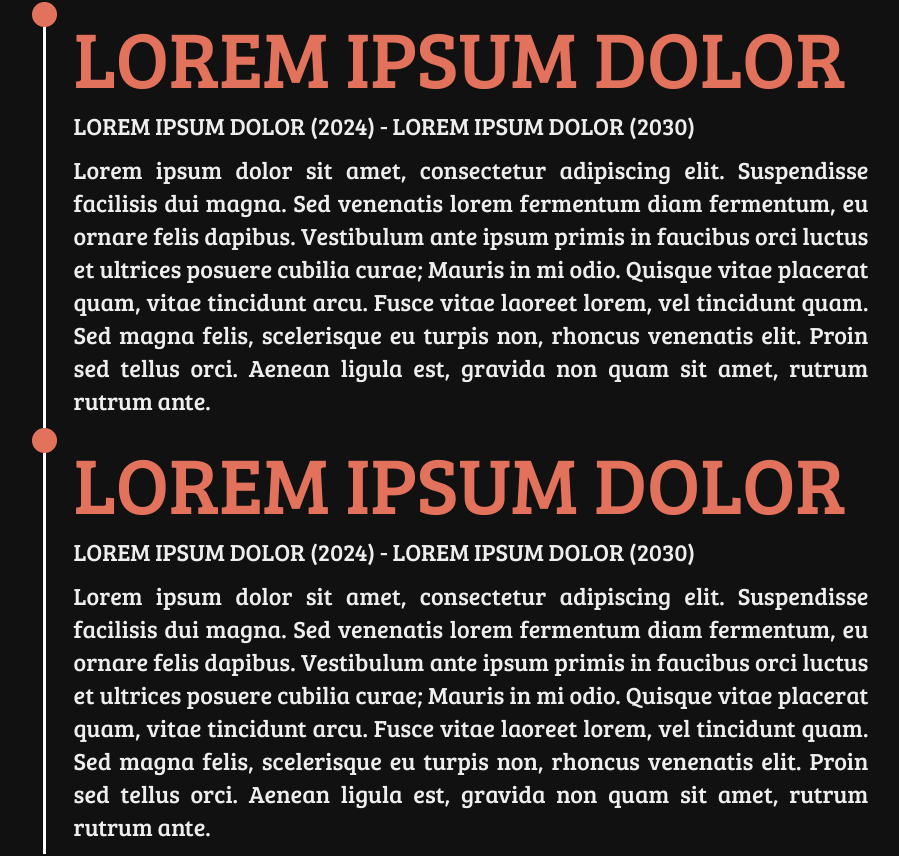
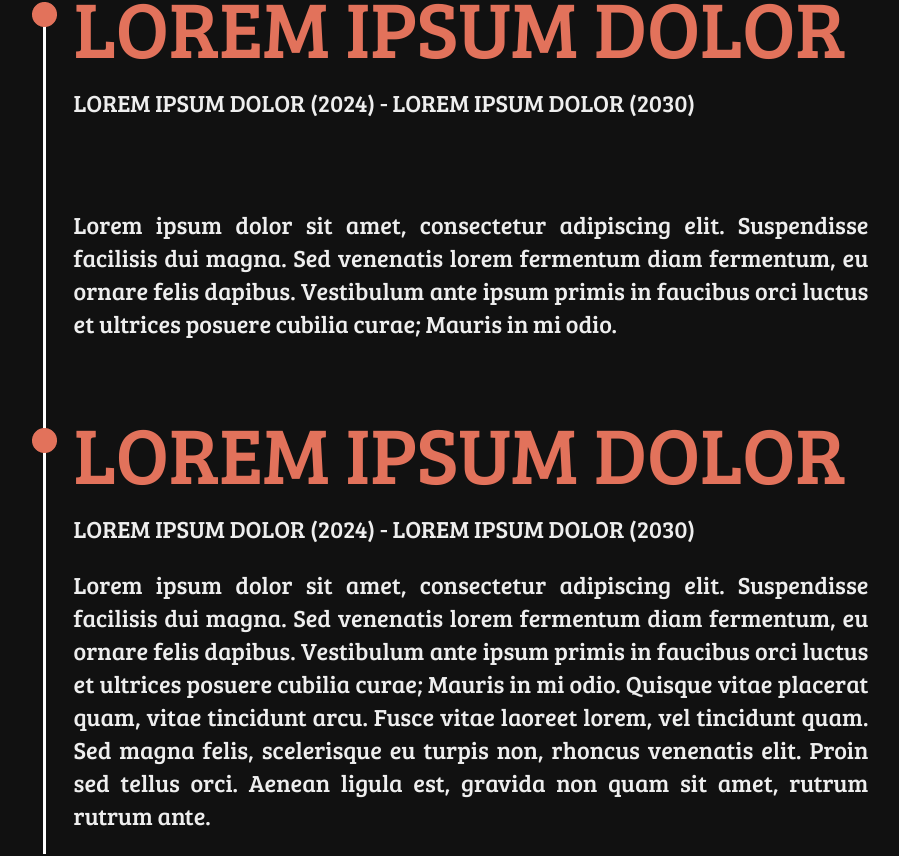
Before and after one commit to jepalfer/portfolio, a React (Create React App) app: page / in a window 1280 px wide. Shown: the part 2211-3067 px from the top of the page, without its empty margins (308-1207 px from the left). Built offline with nearby package versions, Linux system fonts and the light colour scheme.

Commit message:
fixed experience section

```diff
--- a/src/components/experience.jsx
+++ b/src/components/experience.jsx
@@ -1,37 +1,37 @@
 import React from 'react'
 import '../css/text.css'
 import '../css/experience.css'
-import whiteProject from '../assets/images/projectIndicatorWhite.png'
-import blackProject from '../assets/images/projectIndicatorBlack.png'
+import whiteExperience from '../assets/images/projectIndicatorWhite.png'
+import blackExperience from '../assets/images/projectIndicatorBlack.png'
 function Experience({mode}) {
   return (
-    <section className="Projects-grid">
-        <img src={`${mode ? whiteProject : blackProject}`}></img>
-        <section className="Projects-content-grid">
+    <section className="Experience-grid">
+        <img src={`${mode ? whiteExperience : blackExperience}`}></img>
+        <section className="Experience-content-grid">
             <text className={`Title`}>
                 LOREM IPSUM DOLOR
             </text>
 
-            <text className={`Text ${mode ? "Dark-mode-project-text" : "Light-mode-project-text"}`}>
+            <text className={`Text  ${mode ? "Dark-mode-experience-text" : "Light-mode-experience-text"}`}>
                 LOREM IPSUM DOLOR (2024) - LOREM IPSUM DOLOR (2030)
             </text>
 
-            <text className={`Text ${mode ? "Dark-mode-project-text" : "Light-mode-project-text"}`}>
-            Lorem ipsum dolor sit amet, consectetur adipiscing elit. Suspendisse facilisis dui magna. Sed venenatis lorem fermentum diam fermentum, eu ornare felis dapibus. Vestibulum ante ipsum primis in faucibus orci luctus et ultrices posuere cubilia curae; Mauris in mi odio. Quisque vitae placerat quam, vitae tincidunt arcu. Fusce vitae laoreet lorem, vel tincidunt quam. Sed magna felis, scelerisque eu turpis non, rhoncus venenatis elit. Proin sed tellus orci. Aenean ligula est, gravida non quam sit amet, rutrum rutrum ante.
+            <text className={`Text ${mode ? "Dark-mode-experience-text" : "Light-mode-experience-text"}`}>
+            Lorem ipsum dolor sit amet, consectetur adipiscing elit. Suspendisse facilisis dui magna. Sed venenatis lorem fermentum diam fermentum, eu ornare felis dapibus. Vestibulum ante ipsum primis in faucibus orci luctus et ultrices posuere cubilia curae; Mauris in mi odio.
             </text>
 
         </section>
-        <img src={`${mode ? whiteProject : blackProject}`}></img>
-        <section className="Projects-content-grid">
+        <img src={`${mode ? whiteExperience : blackExperience}`}></img>
+        <section className="Experience-content-grid">
             <text className={`Title`}>
                 LOREM IPSUM DOLOR
             </text>
 
-            <text className={`Text ${mode ? "Dark-mode-project-text" : "Light-mode-project-text"}`}>
+            <text className={`Text ${mode ? "Dark-mode-experience-text" : "Light-mode-experience-text"}`}>
                 LOREM IPSUM DOLOR (2024) - LOREM IPSUM DOLOR (2030)
             </text>
 
-            <text className={`Text ${mode ? "Dark-mode-project-text" : "Light-mode-project-text"}`}>
+            <text className={`Text ${mode ? "Dark-mode-experience-text" : "Light-mode-experience-text"}`}>
             Lorem ipsum dolor sit amet, consectetur adipiscing elit. Suspendisse facilisis dui magna. Sed venenatis lorem fermentum diam fermentum, eu ornare felis dapibus. Vestibulum ante ipsum primis in faucibus orci luctus et ultrices posuere cubilia curae; Mauris in mi odio. Quisque vitae placerat quam, vitae tincidunt arcu. Fusce vitae laoreet lorem, vel tincidunt quam. Sed magna felis, scelerisque eu turpis non, rhoncus venenatis elit. Proin sed tellus orci. Aenean ligula est, gravida non quam sit amet, rutrum rutrum ante.
             </text>
 
--- a/src/css/experience.css
+++ b/src/css/experience.css
@@ -1,25 +1,20 @@
-.Dark-mode-project-text {
+.Dark-mode-experience-text {
   color: #eeeeee;
 }
-.Light-mode-project-text {
+.Light-mode-experience-text {
     color: #111111;
 }
 
-.Dark-mode-project-subtitle {
-    color: #dadada
-}
 
-.Light-mode-project-subtitle {
-    color: #3e3e3e
-}
-
-.Projects-grid {
+.Experience-grid {
     display: grid;
     padding-left: 30px;
     grid-template-columns: 5% auto;
 }
 
-.Projects-content-grid {
+.Experience-content-grid {
     display: grid;
     grid-template-rows: 25% auto;
+    align-items: start;
+    margin-top: -30px;
 }
```
